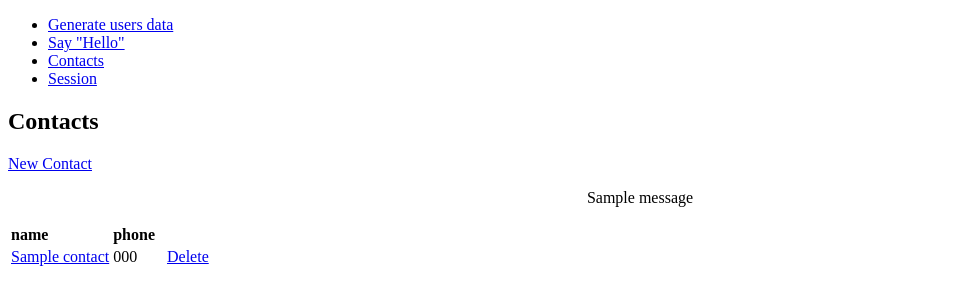
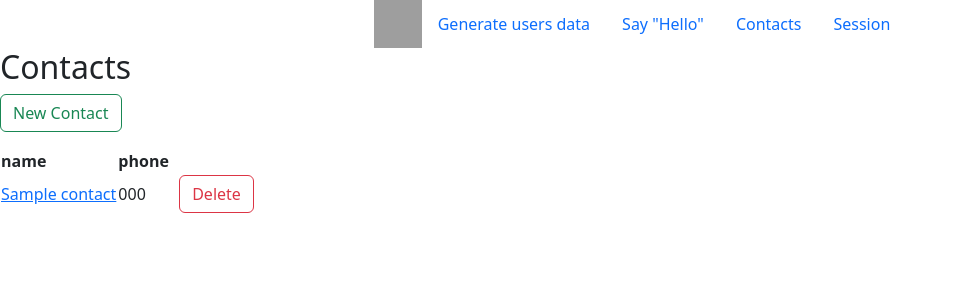
Before and after one commit to hillel-i-python-pro-i-2022-08-26/homework__vlada_kriazh__django_templates, a Django app: page /contacts/ in a window 1280 px wide. Shown: the top 305 px of the page, without its empty margins (0-953 px from the left). Run offline with Django 4.2, Linux system fonts and the light colour scheme; tables that the repository leaves empty hold one stand-in row (values such as "Sample post"); one stand-in notice (Sample message) is shown; grey boxes are pictures that could not be loaded.

Commit message:
Add Static, CSS, Crispy Forms.

```diff
--- a/requirements.txt
+++ b/requirements.txt
@@ -18,3 +18,5 @@
 django-environ==0.9.0
 # For DB connection.
 psycopg2-binary==2.9.5
+
+crispy-bootstrap5==0.7
--- /dev/null
+++ b/static/styles/index.css
@@ -0,0 +1,28 @@
+.my-header{
+    display: flex;
+    flex-flow: row;
+
+    justify-content: center;
+    align-items: center;
+}
+
+.logo{
+    width: 3em;
+    height: 3em;
+}
+
+.my-style-1 {
+    border: 1px solid blue;
+    width: fit-content;
+    border-radius: 4px;
+
+    margin: 1em;
+    padding: 0.2em;
+
+    background: rgba(158, 196, 245, 0.21);
+}
+
+.my-style-2 {
+    margin: 1em;
+    padding: 0.2em;
+}
--- a/templates/base.html
+++ b/templates/base.html
@@ -1,13 +1,20 @@
+{% load static %}
+
 <!DOCTYPE html>
 <html lang="en">
 <head>
     <meta charset="UTF-8">
     <title>Title</title>
-{#    <link href="https://cdn.jsdelivr.net/npm/bootstrap@5.2.2/dist/css/bootstrap.min.css" rel="stylesheet"#}
-{#          integrity="sha384-Zenh87qX5JnK2Jl0vWa8Ck2rdkQ2Bzep5IDxbcnCeuOxjzrPF/et3URy9Bv1WTRi" crossorigin="anonymous">#}
-{#    <script src="https://cdn.jsdelivr.net/npm/bootstrap@5.2.2/dist/js/bootstrap.bundle.min.js"#}
-{#            integrity="sha384-OERcA2EqjJCMA+/3y+gxIOqMEjwtxJY7qPCqsdltbNJuaOe923+mo//f6V8Qbsw3"#}
-{#            crossorigin="anonymous"></script>#}
+    <link href="https://cdn.jsdelivr.net/npm/bootstrap@5.2.2/dist/css/bootstrap.min.css" rel="stylesheet"
+          integrity="sha384-Zenh87qX5JnK2Jl0vWa8Ck2rdkQ2Bzep5IDxbcnCeuOxjzrPF/et3URy9Bv1WTRi" crossorigin="anonymous">
+    <script src="https://cdn.jsdelivr.net/npm/bootstrap@5.2.2/dist/js/bootstrap.bundle.min.js"
+            integrity="sha384-OERcA2EqjJCMA+/3y+gxIOqMEjwtxJY7qPCqsdltbNJuaOe923+mo//f6V8Qbsw3"
+            crossorigin="anonymous"></script>
+
+    <link
+        href="{% static 'styles/index.css' %}"
+        rel="stylesheet"
+    >
 </head>
 <body>
 {% include 'main.html' %}
--- a/templates/contacts.html
+++ b/templates/contacts.html
@@ -3,30 +3,32 @@
 {% block body %}
     <div>
         <h2>Contacts</h2>
-            <p><a href="{% url 'contacts:contact_new' %}">New Contact</a></p>
+            <p><a href="{% url 'contacts:contact_new' %}">
+                <button type="button" class="btn btn-outline-success">
+                    New Contact
+                </button>
+            </a></p>
         <table>
+            <thead>
+                <tr>
+                <th><b>name</b></th>
+                <th><b>phone</b></th>
+                <th></th>
+                </tr>
+            </thead>
             <tbody>
-                <tr>
-                <td><b>name</b></td><td><b>phone</b></td>
-{#                    <td> | date_of_birth</td><td> | date_of_creation</td><td> | date_of_change</td>#}
-                </tr>
             {% for contact in contacts %}
-                <tr>
+
+                <tr class="my-style-2">
                 <td><a href="{% url 'contacts:contact_details' pk=contact.pk%}">{{ contact.name }}</a></td>
                     <td> {{ contact.phone }}</td>
-{#                    <td> | {{ contact.date_of_birth }}</td>#}
-{#                    <td> | {{ contact.date_of_creation }}</td>#}
-{#                    <td> | {{ contact.date_of_change }}</td>#}
-{#                    <td> &nbsp; <a href="{% url 'contacts:contact_edit' pk=contact.pk %}">Edit</a> </td>#}
-                    <td> &nbsp; <a href="{% url 'contacts:contact_delete' pk=contact.pk %}">Delete</a> </td>
+                    <td> &nbsp; <a href="{% url 'contacts:contact_delete' pk=contact.pk %}">
+                    <button type="button" class="btn btn-outline-danger">
+                        Delete
+                    </button>
+                    </a> </td>
                 </tr>
             {% endfor %}
-
-            {% if messages %}
-                {% for message in messages %}
-                <p align="center">{{ message }}</p>
-                {% endfor %}
-            {% endif %}
             </tbody>
         </table>
     </div>
--- a/templates/contacts_crud/contact_details.html
+++ b/templates/contacts_crud/contact_details.html
@@ -2,7 +2,6 @@
 
 {% block body %}
     <div>
-        <p><a href="{% url 'contacts:index' %}">All contacts</a></p>
         <h2>{{ contact.name }}</h2>
         <p> <b> Phone number</b> - {{ contact.phone }}</p>
         <p> <b> Date of birth</b> - {{ contact.date_of_birth }}</p>
--- a/templates/main.html
+++ b/templates/main.html
@@ -1,18 +1,23 @@
 {#{% extends 'base.html' %}#}
+{% load static %}
 
-{% block body %}
-    <ul>
-        <li>
-            <a href="{% url 'users_generator:index' amount=10 %}">Generate users data</a>
+<header class="my-header">
+    <div>
+    <img class="logo" src="{% static "images/logo.svg" %}"/>
+    </div>
+
+    <ul class="nav">
+        <li class="nav-item">
+            <a class="nav-link" href="{% url 'users_generator:index' amount=10 %}">Generate users data</a>
         </li>
-        <li>
-            <a href="{% url 'say_hello:index' %}">Say "Hello"</a>
+        <li class="nav-item">
+            <a class="nav-link" href="{% url 'say_hello:index' %}">Say "Hello"</a>
         </li>
-        <li>
-        <a href="{% url 'contacts:index' %}"> Contacts</a>
+        <li class="nav-item">
+            <a class="nav-link" href="{% url 'contacts:index' %}"> Contacts</a>
         </li>
-        <li>
-        <a href="{% url 'sessions:index' %}"> Session</a>
+        <li class="nav-item">
+            <a class="nav-link" href="{% url 'sessions:index' %}"> Session</a>
         </li>
     </ul>
-{% endblock %}
+</header>
```
Also changed, not shown: django_project2/settings.py (+10 -1 lines), templates/contacts_crud/contact_new.html (+8 -5 lines), templates/users.html (+11 -9 lines).
